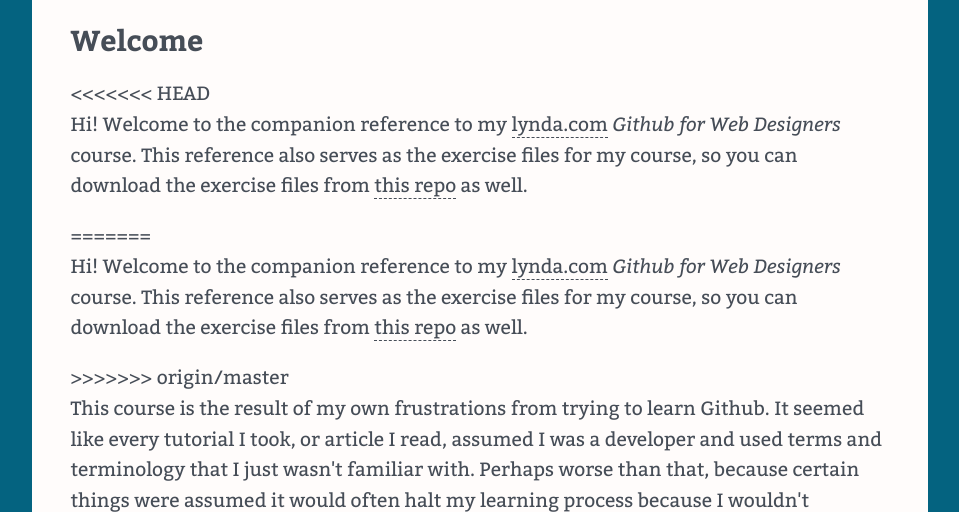
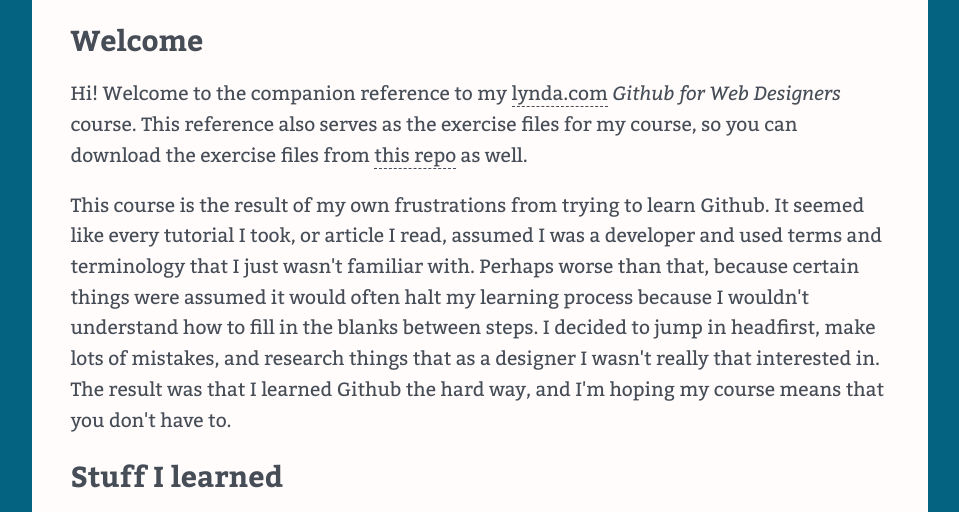
Before and after one commit to soumendrak/Github_for_web_designers, a plain HTML site: page index.html in a window 1280 px wide. Shown: the part 229-741 px from the top of the page, without its empty margins (160-1119 px from the left). Drawn offline with nearby package versions, Linux system fonts and the light colour scheme.

Commit message:
Resolved conflicts between branches

```diff
--- a/index.html
+++ b/index.html
@@ -26,11 +26,7 @@
     </nav>
     <main>
     <h2>Welcome</h2>
-<<<<<<< HEAD
-    <p>Hi! Welcome to the companion reference to my <a href="http://www.lynda.com" title="lynda.com">lynda.com</a> <em>Github for Web Designers</em> course. This reference also serves as the exercise files for my course, so you can download the exercise files from <a href = "https://github.com/soumendrak/Github_for_web_designers" title = "GitHub for web designers">this repo</a> as well.</p>
-=======
     <p>Hi! Welcome to the companion reference to my <a href="http://www.lynda.com" title="lynda.com">lynda.com</a> <em>Github for Web Designers</em> course. This reference also serves as the exercise files for my course, so you can download the exercise files from <a href = "https://github.com/soumendrak/Github_for_web_designers" title = "Companion branch used for experimenting">this repo</a> as well.</p>
->>>>>>> origin/master
     <p>This course is the result of my own frustrations from trying to learn Github. It seemed like every tutorial I took, or article I read, assumed I was a developer and used terms and terminology that I just wasn't familiar with. Perhaps worse than that, because certain things were assumed it would often halt my learning process because I wouldn't understand how to fill in the blanks between steps. I decided to jump in headfirst, make lots of mistakes, and research things that as a designer I wasn't really that interested in. The result was that I learned Github the hard way, and I'm hoping my course means that you don't have to.</p>
     <h2>Stuff I learned</h2>
     <p>Whenever I learn something new I have those &quot;aha&rdquo; moments where I break through the murk into moments of clarity. In addition to the reference and glossary that you&rsquo;ll find here I wanted to list some of the concepts that I found really important when learning Github.</p>
```
